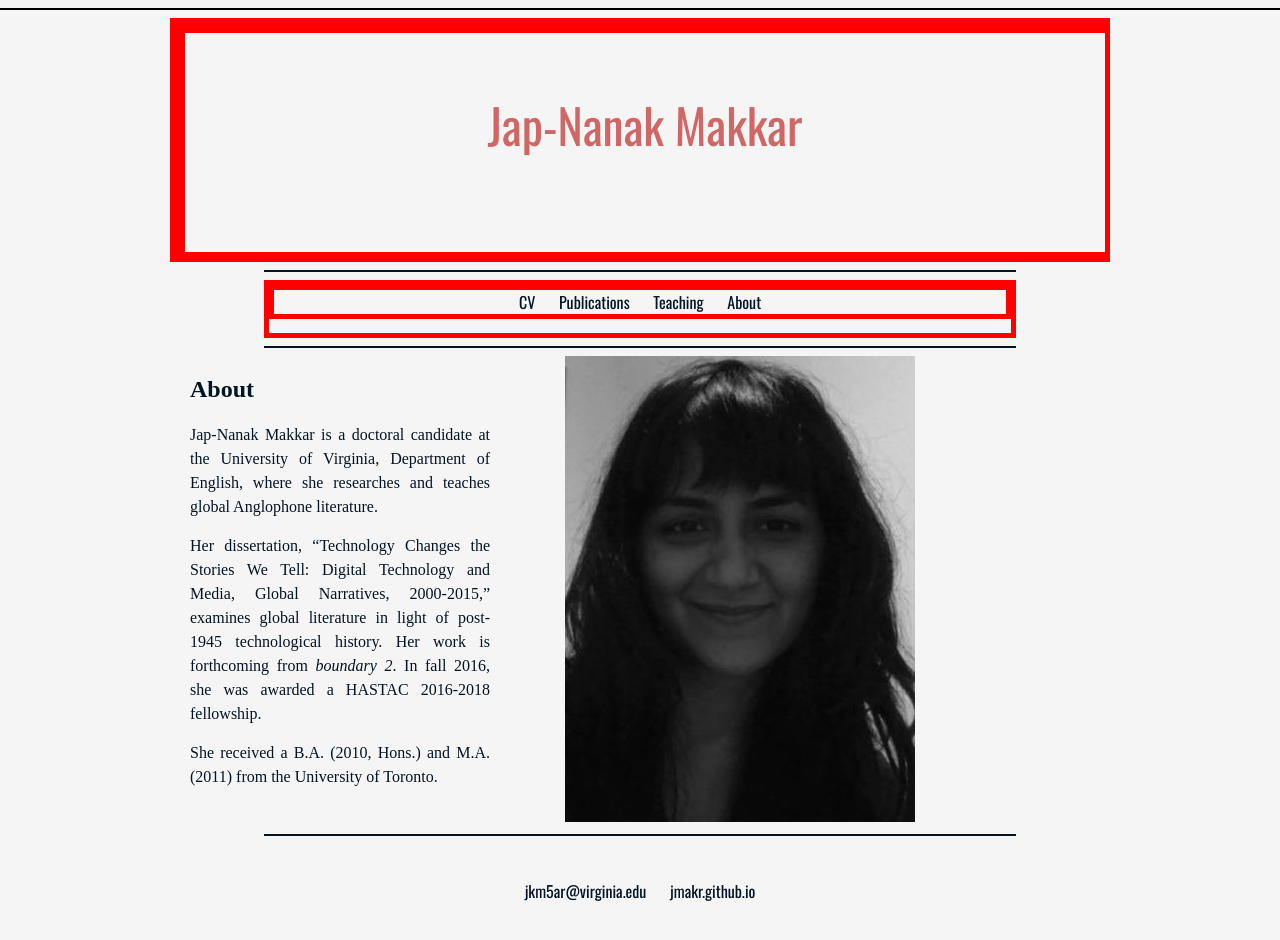
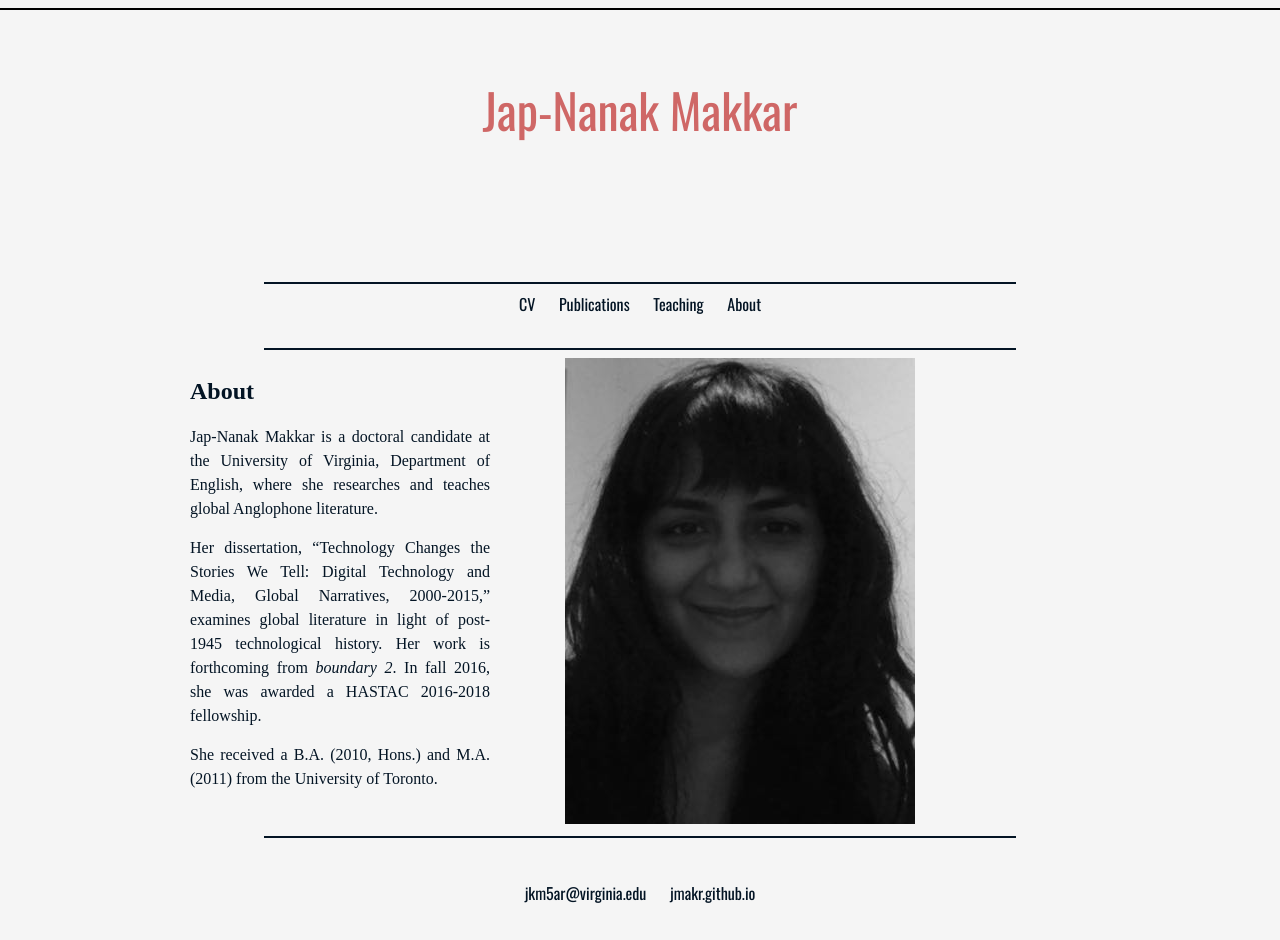
Before and after one commit to jmakr/jmakr.github.io, a Jekyll site: the page built from index.html, in a window 1280 px wide. Built offline with Jekyll 4.4.1, drawn with Linux system fonts in a browser that asks for light colours; some web fonts are replaced.

Commit message:
Update main.css

```diff
--- a/css/main.css
+++ b/css/main.css
@@ -4,7 +4,7 @@
   font-size: 2em;
   text-align: center;
 	overflow: hidden;
-	border: 5px solid red;
+
 
 }
 
@@ -13,7 +13,7 @@
     height: 7em;
     margin-left: auto;
     margin-right: auto;
-	border: 5px solid red;
+
 
 
 }
@@ -24,7 +24,7 @@
   margin-top:auto;
   margin-bottom:auto;
 	height: 7em;
-	border: 5px solid red;
+
 
 
 }
@@ -73,7 +73,7 @@ section {
     margin-top: auto;
     height: 3em;
 	overflow: hidden;
-	border: 5px solid red;
+
 
 
 }
@@ -84,7 +84,7 @@ section {
   font-family: Oswald, Arial, sans-serif;
   text-align: center;
   font-size: 16px;
-  border: 5px solid red;
+
 
 
 }
@@ -105,6 +105,7 @@ body {
     margin-right: auto;
     margin-bottom: auto;
     margin-left: auto;
+    margin-top: auto;
     font-size: 16px;
 
 }
```
